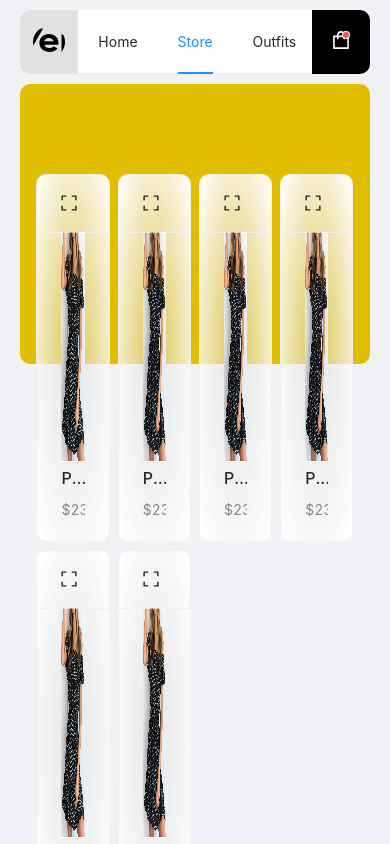
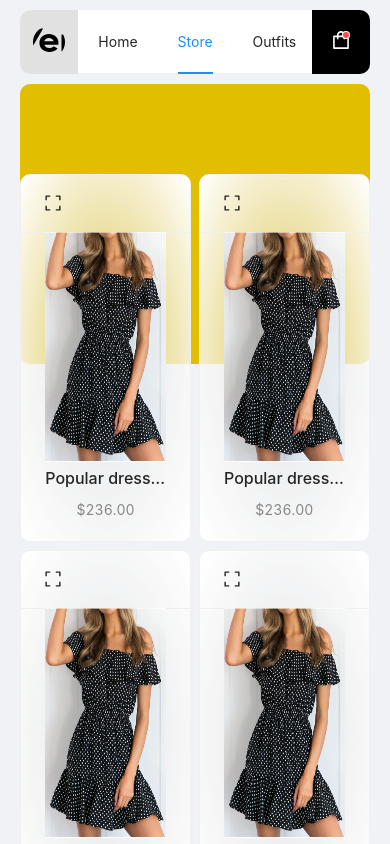
Before and after one commit to sourceKing/queststore, a Next.js app: page /store in a window 390 px wide. Shown: the top 844 px of the page. Built offline with nearby package versions, Linux system fonts and the light colour scheme.

Commit message:
Refactored store for responsive products listing

```diff
--- a/components/LayoutHOC.js
+++ b/components/LayoutHOC.js
@@ -15,7 +15,6 @@ import {
 import Avatar from "antd/lib/avatar";
 import Badge from "antd/lib/badge";
 import Popover from "antd/lib/popover";
-import Select from "antd/lib/select";
 import Button from "antd/lib/button";
 import Link from "next/link";
 
@@ -23,7 +22,6 @@ import Link from "next/link";
 import { useRouter } from "next/router";
 
 const { Content, Header } = Layout;
-const { Option } = Select;
 
 // function Comp for menu navigation
 function Navigation() {
--- a/pages/cart.js
+++ b/pages/cart.js
@@ -51,7 +51,7 @@ function Cart({visible, setVisible}) {
       </Row>
       <Drawer
         title="Create a new account"
-        width='40%'
+        width='70%'
         onClose={() => setVisible(false)}
         visible={visible}
         bodyStyle={{ paddingBottom: 80 }}
--- a/pages/store.js
+++ b/pages/store.js
@@ -43,13 +43,13 @@ function Store() {
             position: "relative",
           }}
         >
-          <Col span={2} style={{ margin: 0, padding: 0 }}></Col>
-          <Col span={20} style={{ margin: 0, padding: 0 }}>
+          <Col xs={{span: 1}} sm={{span: 1}} lg={{span: 2}} xl={{span: 2}} style={{ margin: 0, padding: 0 }}></Col>
+          <Col xs={{span: 22}} sm={{span: 22}} lg={{span: 20}} xl={{span: 20}} style={{ margin: 0, padding: 0 }}>
             <Row
               gutter={[8, 8]}
               style={{ margin: 0, padding: 0, paddingTop: 90 }}
             >
-              <Col span={6} style={{ margin: 0 }}>
+              <Col xs={{span: 12}} sm={{span: 12}} lg={{span: 8}} xl={{span: 6}} style={{ margin: 0 }}>
                 <Card
                   title={<Space direction="horizontal" size={82} ><ExpandOutlined /> <HeartOutlined /></Space>}
                   style={{
@@ -73,7 +73,7 @@ function Store() {
                   <Card.Meta title="Popular dress amy" description="$236.00" />
                 </Card>
               </Col>
-              <Col span={6} style={{ margin: 0 }}>
+              <Col xs={{span: 12}} sm={{span: 12}} lg={{span: 8}} xl={{span: 6}} style={{ margin: 0 }}>
                 <Card
                   title={<Space direction="horizontal" size={82} ><ExpandOutlined /> <HeartOutlined /></Space>}
                   style={{
@@ -97,7 +97,7 @@ function Store() {
                   <Card.Meta title="Popular dress amy" description="$236.00" />
                 </Card>
               </Col>
-              <Col span={6} style={{ margin: 0 }}>
+              <Col xs={{span: 12}} sm={{span: 12}} lg={{span: 8}} xl={{span: 6}} style={{ margin: 0 }}>
                 <Card
                   title={<Space direction="horizontal" size={82} ><ExpandOutlined /> <HeartOutlined /></Space>}
                   style={{
@@ -121,7 +121,7 @@ function Store() {
                   <Card.Meta title="Popular dress amy" description="$236.00" />
                 </Card>
               </Col>
-              <Col span={6} style={{ margin: 0 }}>
+              <Col xs={{span: 12}} sm={{span: 12}} lg={{span: 8}} xl={{span: 6}} style={{ margin: 0 }}>
                 <Card
                   title={<Space direction="horizontal" size={82} ><ExpandOutlined /> <HeartOutlined /></Space>}
                   style={{
@@ -145,7 +145,7 @@ function Store() {
                   <Card.Meta title="Popular dress amy" description="$236.00" />
                 </Card>
               </Col>
-              <Col span={6} style={{ margin: 0 }}>
+              <Col xs={{span: 12}} sm={{span: 12}} lg={{span: 8}} xl={{span: 6}} style={{ margin: 0 }}>
                 <Card
                   title={<Space direction="horizontal" size={82} ><ExpandOutlined /> <HeartOutlined /></Space>}
                   style={{
@@ -169,7 +169,7 @@ function Store() {
                   <Card.Meta title="Popular dress amy" description="$236.00" />
                 </Card>
               </Col>
-              <Col span={6} style={{ margin: 0 }}>
+              <Col xs={{span: 12}} sm={{span: 12}} lg={{span: 8}} xl={{span: 6}} style={{ margin: 0 }}>
                 <Card
                   title={<Space direction="horizontal" size={82} ><ExpandOutlined /> <HeartOutlined /></Space>}
                   style={{
@@ -195,7 +195,7 @@ function Store() {
               </Col>
             </Row>
           </Col>
-          <Col span={2} style={{ margin: 0, padding: 0 }}></Col>
+          <Col xs={{span: 1}} sm={{span: 1}} lg={{span: 2}} xl={{span: 2}} style={{ margin: 0, padding: 0 }}></Col>
         </Row>
       </div>
       <style jsx global>{`
```
